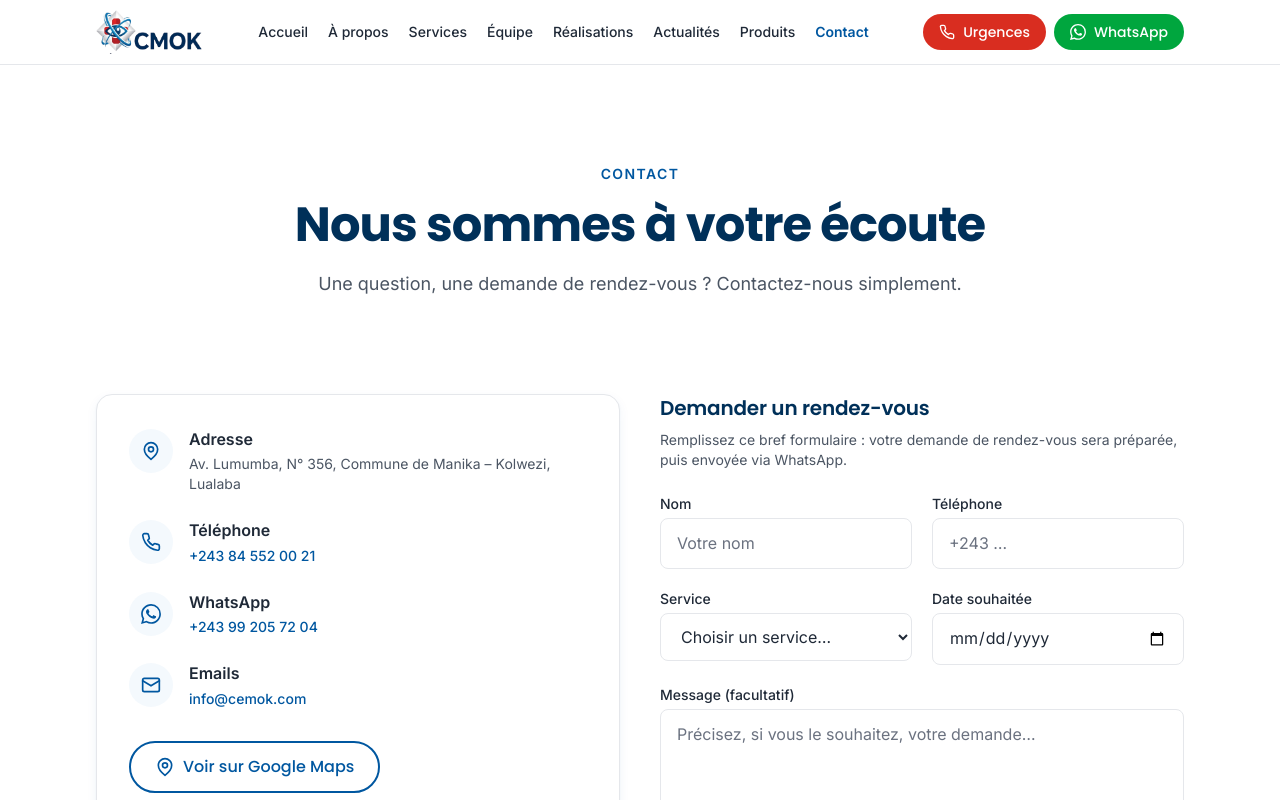
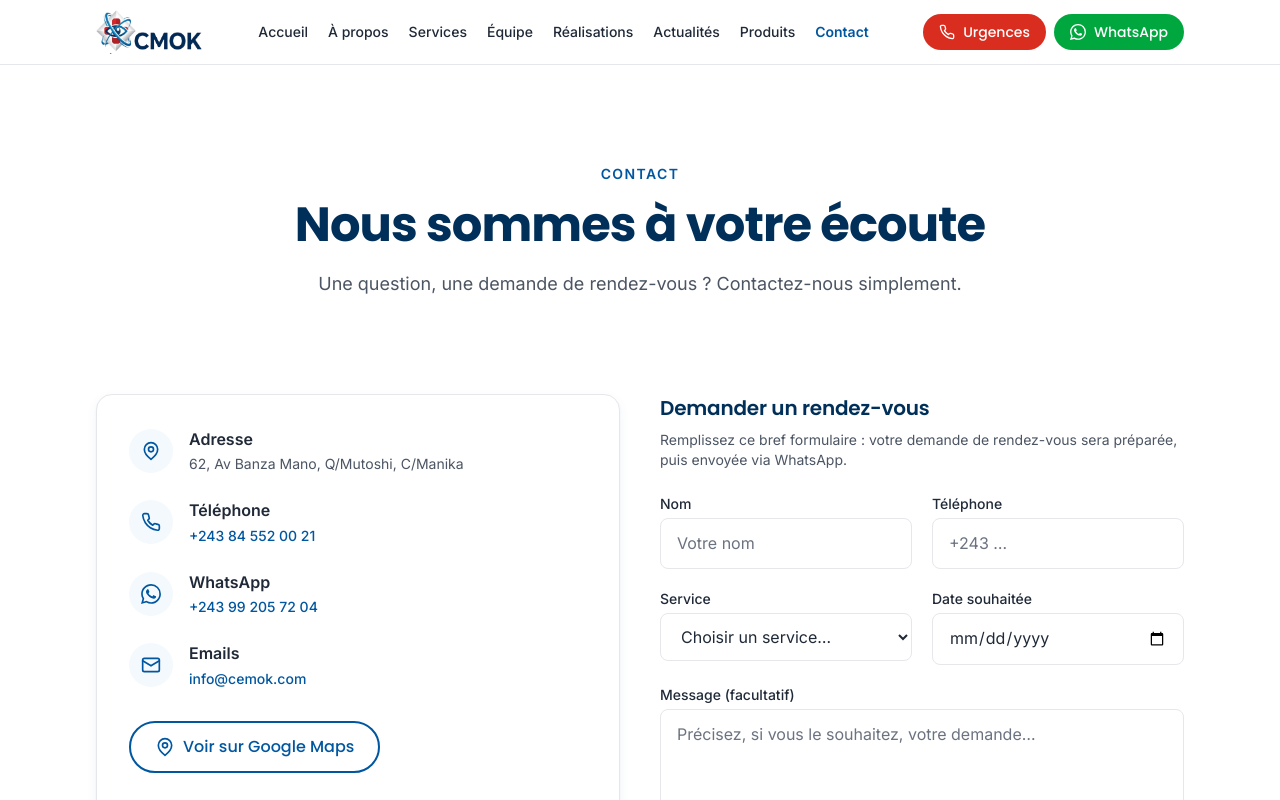
Before and after one commit to martinmic338-stack/clinic, a React (Vite) app: page /contact in a window 1280 px wide. Shown: the top 800 px of the page. Built offline with nearby package versions, Linux system fonts and the light colour scheme.

Commit message:
Met à jour l'adresse de la clinique : 62, Av Banza Mano, Q/Mutoshi, C/Manika

```diff
--- a/src/data/clinic.ts
+++ b/src/data/clinic.ts
@@ -5,7 +5,7 @@
 export const CLINIC = {
   name: 'CMOK Kolwezi',
   slogan: 'Votre sourire et votre vision sont notre mission.',
-  address: 'Av. Lumumba, N° 356, Commune de Manika – Kolwezi, Lualaba',
+  address: '62, Av Banza Mano, Q/Mutoshi, C/Manika',
 
   phone: {
     emergency: '+243 84 552 00 21',
@@ -18,7 +18,7 @@ export const CLINIC = {
 
   /** Lien Google Maps : recherche de l'adresse (aucune coordonnée inventée) */
   mapsUrl: `https://www.google.com/maps/search/?api=1&query=${encodeURIComponent(
-    'Av. Lumumba, N° 356, Commune de Manika – Kolwezi, Lualaba',
+    '62, Av Banza Mano, Q/Mutoshi, C/Manika',
   )}`,
 } as const
 
```
